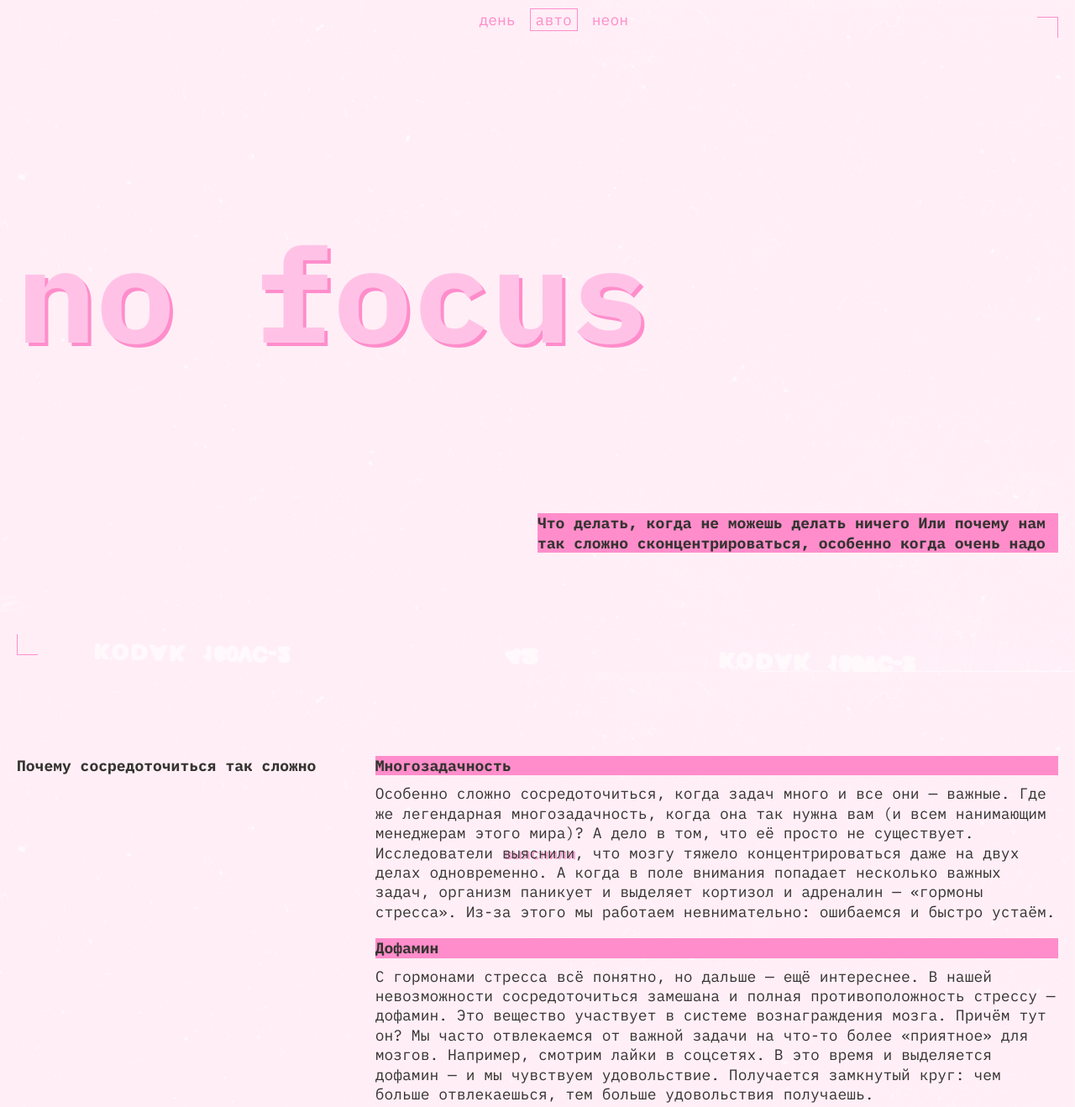
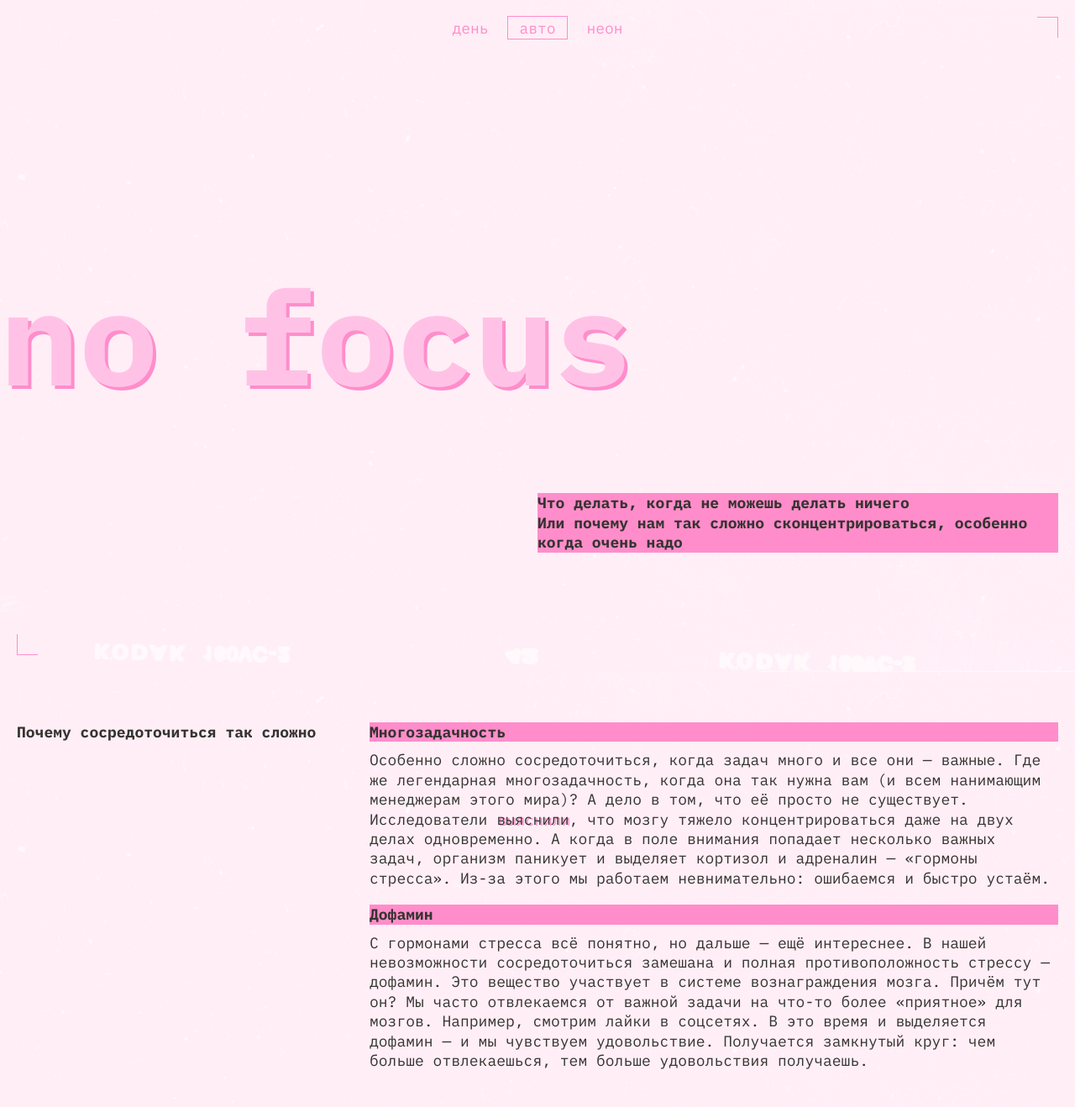
Before and after one commit to Alexdmfilatov/slozhno-sosredotochitsya-fd, a plain HTML site: page index.html in a window 1280 px wide. Shown: the top 1318 px of the page at 84% size. Drawn offline with Linux system fonts and the light colour scheme.

Commit message:
version2

```diff
--- a/index.html
+++ b/index.html
@@ -7,8 +7,8 @@
     <meta name="color-scheme" content="dark light">
     <title>Сложно сосредоточиться</title>
     <script src="./scripts/script.js"></script>
+    <link rel="stylesheet" href="./fonts/fonts.css">
     <link rel="stylesheet" href="./styles/globals.css">
-    <link rel="stylesheet" href="./fonts/fonts.css">
     <link rel="stylesheet" href="./styles/variables.css">
     <link rel="stylesheet" href="./styles/style.css">
     <link rel="stylesheet" href="./styles/dark.css">
@@ -48,7 +48,7 @@
       <span class="decorative-element" aria-hidden="true">REC</span>
       <h1 class="title">no focus</h1>
       <p class="card-title header-text">
-        Что делать, когда не можешь делать ничего Или почему нам так сложно сконцентрироваться, особенно когда очень надо
+        Что делать, когда не можешь делать ничего<br>Или почему нам так сложно сконцентрироваться, особенно когда очень надо
       </p>
     </header>
     <main class="main">
@@ -153,10 +153,10 @@
           А можно в картинках?
         </h3>
         <img class="image" src="./images/sunset.png" alt="Картинка с закатом" loading="lazy">
-        <img class="image"src="./images/ice-cream.png" alt="Мультяшно нарисованная тарелка с мороженным" loading="lazy">
-        <img class="image"src="./images/tape.png" alt="Картинка с изображением касеты от магнитофона" loading="lazy">
-        <img class="image"src="./images/books.png" alt="Картинка с книгами и чашкой на них" loading="lazy">
-        <img class="image"src="./images/street.png" alt="Картинка с улицей" loading="lazy">
+        <img class="image" src="./images/ice-cream.png" alt="Мультяшно нарисованная тарелка с мороженным" loading="lazy">
+        <img class="image" src="./images/tape.png" alt="Картинка с изображением касеты от магнитофона" loading="lazy">
+        <img class="image" src="./images/books.png" alt="Картинка с книгами и чашкой на них" loading="lazy">
+        <img class="image" src="./images/street.png" alt="Картинка с улицей" loading="lazy">
       </section>
     </main>
     <footer class="footer">
--- a/styles/globals.css
+++ b/styles/globals.css
@@ -7,14 +7,13 @@
 }
 
 body {
-  min-inline-size: 375px;
-  max-inline-size: 1440px;
-  margin: 0 auto;
+  margin: 0;
+  padding: 0;
   font-family: 'IBM Plex mono', sans-serif;
   font-weight: normal;
   font-size: 18px;
-  padding-left: clamp(10px, calc(0.458px + 2.545vw), 20px);
-  padding-right: clamp(10px, calc(0.458px + 2.545vw), 20px);
+  min-inline-size: 375px;
+  max-inline-size: 1440px;
 }
 
 h1,
--- a/styles/style.css
+++ b/styles/style.css
@@ -1,26 +1,29 @@
 .page {
+  display: grid;
+  gap: clamp(40px, calc(20.916px + 5.089vw), 60px);
+  padding-right: clamp(10px, calc(0.458px + 2.545vw), 20px);
+  padding-left: clamp(10px, calc(0.458px + 2.545vw), 20px);
+  background-color: var(--background-color);
   background-image: var(--background_image);
-  background-size: cover;
   background-repeat: no-repeat;
   background-position: center;
+  background-size: cover;
   background-attachment: fixed;
-  background-color: var(--background-color);
-  gap: 40px;
-  display: grid;
 }
 
 .header {
+  position: relative;
+  display: grid;
+  grid-template-rows: 1fr min-content 1fr;
+  align-items: center;
+  padding-top: clamp(10px, calc(0.458px + 2.545vw), 20px);
+  padding-bottom: clamp(10px, calc(0.458px + 2.545vw), 20px);
   block-size: 100vh;
   min-block-size: 658px;
-  display: grid;
-  position: relative;
-  align-items: end;
 }
 
 .header__theme-menu {
-  position: absolute;
-  top: clamp(75px, calc(-36.641px + 29.771vw), 192px);
-  right: 0;
+  justify-self: end;
 }
 
 .header__theme-menu-list {
@@ -30,52 +33,52 @@
 }
 
 .header__theme-menu-button {
-  background: none;
+  width: 70px;
+  height: 26px;
   border: none;
   color: var(--accent-color);
   text-transform: lowercase;
-  border: 1px solid transparent;
+  background: none;
 }
 
 .header__theme-menu-button:hover {
-  border: 1px solid rgba(var(--accent-color-rgb), 40%);
+  outline: 1px solid rgba(var(--accent-color-rgb), 40%);
 }
 
 .header__theme-menu-button:focus-visible {
+  border-bottom: 1px solid var(--accent-color);
   outline: none;
-  border-bottom: 1px solid var(--accent-color);
 }
 
 .header__theme-menu-button_active {
-  border: 1px solid var(--accent-color);
+  outline: 1px solid var(--accent-color);
   pointer-events: none;
 }
 
 .decorative-element {
   position: absolute;
-  color: var(--accent-color);
   top: clamp(10px, calc(0.458px + 2.545vw), 20px);
   right: 9px;
+  color: var(--accent-color);
 }
 
 .decorative-element::after {
   content: '';
-  background-color: var(--accent-color);
+  display: inline-block;
   width: 9px;
   height: 9px;
+  margin-inline-start: 10px;
   border-radius: 100%;
-  display: inline-block;
-  margin-inline-start: 10px;
   box-shadow: 0 0 4px 2px var(--accent-color);
+  background-color: var(--accent-color);
 }
 
 .title {
+  justify-self: start;
+  color: var(--title-color);
   font-size: clamp(7.25rem, 7.0115rem + 1.0178vw, 7.5rem);
-  color: var(--title-color);
+  line-height: 83%;
   text-shadow: 4px 4px var(--accent-color);
-  line-height: 83%;
-  margin-bottom: 55px;
-  justify-self: start;
 }
 
 .title::before {
@@ -102,47 +105,47 @@
 
 .card-title {
   display: inline-block;
-  background-color: var(--accent-color);
-  inline-size: 100%;
-  line-height: 23.4px;
+  align-self: center;
   color: var(--card-title-color);
   font-weight: bold;
   font-size: 18px;
-  align-self: center;
+  line-height: 23.4px;
+  letter-spacing: 0;
+  background-color: var(--accent-color);
+  inline-size: 100%;
 }
 
 .header-text {
+  justify-self: end;
   inline-size: clamp(355px, calc(346.412px + 2.29vw), 364px);
-  justify-self: end;
 }
 
 .section-title {
   color: var(--section-title-color);
+  font-weight: bold;
   font-size: 18px;
   line-height: 23.4px;
-  font-weight: bold;
 }
 
 .main {
-  padding-top: clamp(40px, calc(20.916px + 5.089vw), 60px);
   display: grid;
-  gap: 50px;
+  gap: clamp(50px, calc(21.374px + 7.634vw), 80px);
 }
 
 .section {
+  display: grid;
   gap: 20px;
-  display: grid;
 }
 
 .card {
   display: flex;
+  flex-direction: column;
   gap: 10px;
-  flex-direction: column;
 }
 
 .text-link {
+  text-decoration: none;
   text-shadow: 2px 1px var(--accent-color);
-  text-decoration: none;
 }
 
 .text-link:hover {
@@ -154,17 +157,17 @@
 }
 
 .card-text {
+  color: var(--text-color);
+  font-weight: normal;
+  font-size: 18px;
   line-height: 23.4px;
-  font-size: 18px;
-  font-weight: normal;
-  color: var(--text-color);
 }
 
 .small-title {
   display: inline-block;
-  background-color: var(--accent-color);
   color: var(--card-title-color);
   font-weight: normal;
+  background-color: var(--accent-color);
 }
 
 .gallery {
@@ -177,12 +180,12 @@
 }
 
 .footer {
-  block-size: 100vh;
-  min-block-size: 668px;
+  position: relative;
   display: grid;
   justify-content: center;
   align-items: center;
-  position: relative;
+  block-size: 100vh;
+  min-block-size: 668px;
 }
 
 .footer_element {
@@ -192,6 +195,7 @@
 
 @media (width >= 768px) {
   .title {
+    margin-left: -20px;
     font-size: clamp(7.5rem, 0.5625rem + 14.4531vw, 9.8125rem);
   }
 
@@ -222,39 +226,39 @@
   }
 
   .gallery .card-title {
+    grid-column: 1 / 4;
     grid-row: 1;
-    grid-column: 1 / 4;
   }
 
   .image {
+    height: 100%;
     object-fit: cover;
     object-position: center;
-    height: 100%;
   }
 
   .image:nth-of-type(1) {
+    grid-column: 1 / 3;
     grid-row: 2;
-    grid-column: 1 / 3;
   }
 
   .image:nth-of-type(2) {
+    grid-column: 3;
     grid-row: 2 / 4;
-    grid-column: 3;
   }
 
   .image:nth-of-type(3) {
+    grid-column: 1;
     grid-row: 3 / 5;
-    grid-column: 1;
   }
 
   .image:nth-of-type(4) {
+    grid-column: 2;
     grid-row: 3;
-    grid-column: 2;
   }
 
   .image:nth-of-type(5) {
+    grid-column: 2 / 4;
     grid-row: 4;
-    grid-column: 2 / 4;
   }
 }
 
@@ -265,17 +269,29 @@
   }
 
   .section:nth-of-type(2) .card {
+    grid-column: auto;
     grid-row: 2 / auto;
-    grid-column: auto;
   }
 
   .header__theme-menu {
-  top: 10px;
-  right: calc(50% - 115px);
+    justify-self: center;
+    align-self: self-start;
   }
 
   .header__theme-menu-list {
     flex-direction: row;
     align-items: center;
   }
+
+  .section {
+    grid-template-columns: 1fr 1fr 1fr;
+  }
+
+  .card {
+    grid-column: 2 / 4;
+  }
+
+  .section .card-title {
+    grid-column: 2 / 4;
+  }
 }
```
